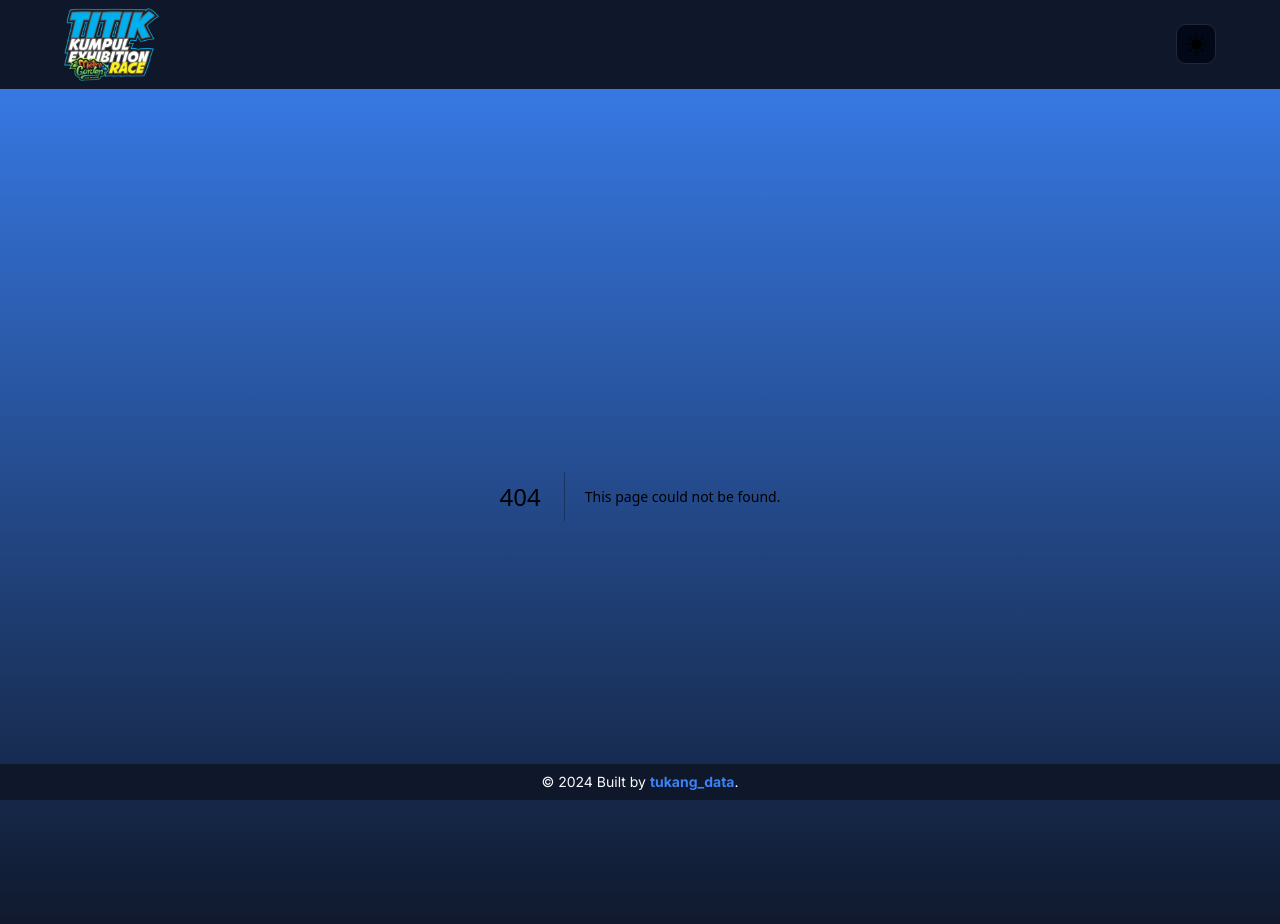
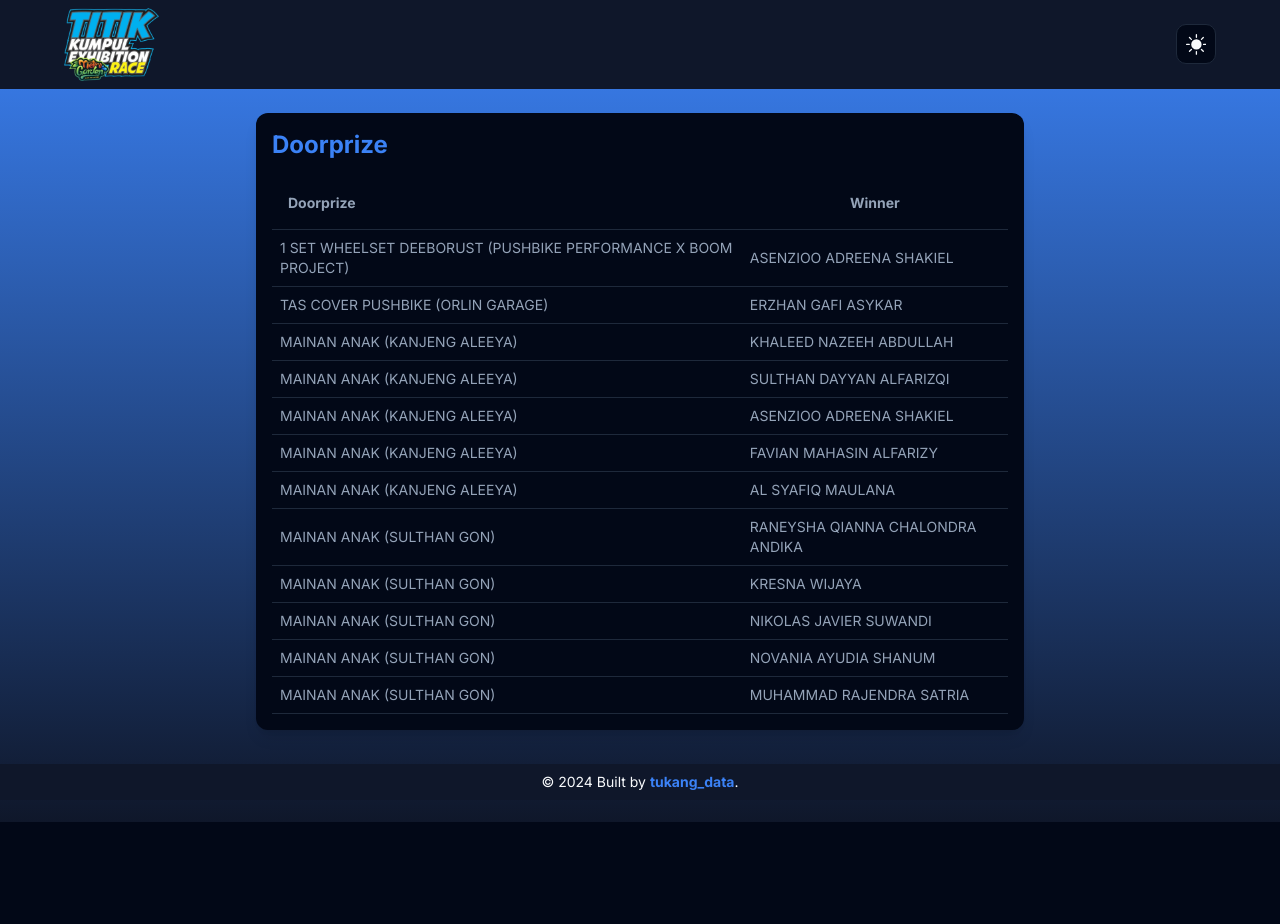
Before and after one commit to thosangs/sigerace, a Next.js app: page /doorprize in a window 1280 px wide. Before the commit this address had no page. Shown: the top 924 px of the page. After the commit the page ends 822 px from the top, so only its background shows below. Built offline with nearby package versions, Linux system fonts and the light colour scheme.

Commit message:
fix: change jadwal

```diff
--- /dev/null
+++ b/app/doorprize/page.tsx
@@ -0,0 +1,36 @@
+import ListDoorprize from "@/lib/doorprize";
+import type { Metadata } from "next";
+
+export const metadata: Metadata = {
+	title: "Doorprize | Titik Kumpul",
+	description:
+		"Jadwal kompetisi Titik Kumpul | Exhibition Race by Pushbike Lampung Academy ~ Metro",
+};
+
+export default function Jadwal() {
+	return (
+		<>
+			<div className="w-full max-w-3xl bg-background rounded-lg shadow-lg p-4 mt-4 mb-12">
+				<h2 className="text-2xl font-bold text-primary mb-4">Doorprize</h2>
+				<div className="overflow-x-auto">
+					<table className="w-full text-muted-foreground text-sm">
+						<thead>
+							<tr className="border-b">
+								<th className="p-4 text-left font-bold whitespace-nowrap">Doorprize</th>
+								<th className="p-4 text-center font-bold whitespace-nowrap">Winner</th>
+							</tr>
+						</thead>
+						<tbody>
+							{ListDoorprize.map((doorprize, index) => (
+								<tr className="border-b" key={index}>
+									<td className="p-2">{doorprize.doorprize}</td>
+									<td className="p-2">{doorprize.winner.toUpperCase()}</td>
+								</tr>
+							))}
+						</tbody>
+					</table>
+				</div>
+			</div>
+		</>
+	);
+}
--- a/app/jadwal/page.tsx
+++ b/app/jadwal/page.tsx
@@ -2,7 +2,7 @@ import listJadwal from "@/lib/jadwal";
 import type { Metadata } from "next";
 
 export const metadata: Metadata = {
-	title: "Titik Kumpul | Jadwal",
+	title: "Jadwal | Titik Kumpul",
 	description:
 		"Jadwal kompetisi Titik Kumpul | Exhibition Race by Pushbike Lampung Academy ~ Metro",
 };
--- a/app/livescore/page.tsx
+++ b/app/livescore/page.tsx
@@ -12,9 +12,9 @@ import Link from "next/link";
 import type { Metadata } from "next";
 
 export const metadata: Metadata = {
-	title: "Titik Kumpul | Livescore",
+	title: "Livescore | Titik Kumpul",
 	description:
-		"Livescore kompetisi Titik Kumpul | Exhibition Race by Pushbike Lampung Academy ~ Metro",
+		"Livescore Kompetisi Titik Kumpul | Exhibition Race by Pushbike Lampung Academy ~ Metro",
 };
 
 const typeStyles = {
--- a/app/page.tsx
+++ b/app/page.tsx
@@ -4,6 +4,7 @@ import {
 	CalendarIcon,
 	ChevronRightIcon,
 	BookIcon,
+	IconGift,
 } from "@/components/ui/icons";
 import Image from "next/image";
 import logo_text_image from "@/public/logo-text.webp";
@@ -57,6 +58,17 @@ export default function Home() {
 					</div>
 					<ChevronRightIcon className="w-6 h-6" />
 				</Link>
+				<Link
+					href="/doorprize"
+					className="bg-background text-secondary-foreground rounded-lg p-4 flex items-center justify-between hover:bg-accent hover:text-accent-foreground focus-visible:outline-none focus-visible:ring-1 focus-visible:ring-ring"
+					prefetch={false}
+				>
+					<div className="flex items-center gap-2">
+						<IconGift className="w-6 h-6" />
+						<span>Doorprize</span>
+					</div>
+					<ChevronRightIcon className="w-6 h-6" />
+				</Link>
 			</nav>
 		</>
 	);
--- a/app/peraturan/page.tsx
+++ b/app/peraturan/page.tsx
@@ -2,7 +2,7 @@ import rules from "@/lib/peraturan";
 import type { Metadata } from "next";
 
 export const metadata: Metadata = {
-	title: "Titik Kumpul | Peraturan",
+	title: "Peraturan | Titik Kumpul",
 	description:
 		"Peraturan umum yang wajib diikuti oleh peserta Titik Kumpul | Exhibition Race by Pushbike Lampung Academy ~ Metro",
 };
--- a/components/ui/icons.tsx
+++ b/components/ui/icons.tsx
@@ -207,3 +207,21 @@ export function IconBaby(props: React.SVGProps<SVGSVGElement>) {
 		</svg>
 	);
 }
+
+export function IconGift(props: React.SVGProps<SVGSVGElement>) {
+	return (
+		<svg
+			fill="none"
+			stroke="currentColor"
+			strokeLinecap="round"
+			strokeLinejoin="round"
+			strokeWidth={2}
+			viewBox="0 0 24 24"
+			height="1em"
+			width="1em"
+			{...props}
+		>
+			<path d="M12 7V20M12 7H8.46429C7.94332 7 7.4437 6.78929 7.07533 6.41421C6.70695 6.03914 6.5 5.53043 6.5 5C6.5 4.46957 6.70695 3.96086 7.07533 3.58579C7.4437 3.21071 7.94332 3 8.46429 3C11.2143 3 12 7 12 7ZM12 7H15.5357C16.0567 7 16.5563 6.78929 16.9247 6.41421C17.293 6.03914 17.5 5.53043 17.5 5C17.5 4.46957 17.293 3.96086 16.9247 3.58579C16.5563 3.21071 16.0567 3 15.5357 3C12.7857 3 12 7 12 7ZM5 12H19V17.8C19 18.9201 19 19.4802 18.782 19.908C18.5903 20.2843 18.2843 20.5903 17.908 20.782C17.4802 21 16.9201 21 15.8 21H8.2C7.07989 21 6.51984 21 6.09202 20.782C5.71569 20.5903 5.40973 20.2843 5.21799 19.908C5 19.4802 5 18.9201 5 17.8V12ZM4.6 12H19.4C19.9601 12 20.2401 12 20.454 11.891C20.6422 11.7951 20.7951 11.6422 20.891 11.454C21 11.2401 21 10.9601 21 10.4V8.6C21 8.03995 21 7.75992 20.891 7.54601C20.7951 7.35785 20.6422 7.20487 20.454 7.10899C20.2401 7 19.9601 7 19.4 7H4.6C4.03995 7 3.75992 7 3.54601 7.10899C3.35785 7.20487 3.20487 7.35785 3.10899 7.54601C3 7.75992 3 8.03995 3 8.6V10.4C3 10.9601 3 11.2401 3.10899 11.454C3.20487 11.6422 3.35785 11.7951 3.54601 11.891C3.75992 12 4.03995 12 4.6 12Z"></path>
+		</svg>
+	);
+}
--- /dev/null
+++ b/lib/doorprize.ts
@@ -0,0 +1,52 @@
+const listDoorprize = [
+	{
+		doorprize: "1 SET WHEELSET DEEBORUST (PUSHBIKE PERFORMANCE X BOOM PROJECT)",
+		winner: "Asenzioo Adreena Shakiel",
+	},
+	{
+		doorprize: "TAS COVER PUSHBIKE (ORLIN GARAGE)",
+		winner: "erzhan gafi asykar",
+	},
+	{
+		doorprize: "MAINAN ANAK (KANJENG ALEEYA)",
+		winner: "Khaleed Nazeeh Abdullah",
+	},
+	{
+		doorprize: "MAINAN ANAK (KANJENG ALEEYA)",
+		winner: "SULTHAN DAYYAN ALFARIZQI",
+	},
+	{
+		doorprize: "MAINAN ANAK (KANJENG ALEEYA)",
+		winner: "Asenzioo Adreena Shakiel",
+	},
+	{
+		doorprize: "MAINAN ANAK (KANJENG ALEEYA)",
+		winner: "Favian Mahasin Alfarizy",
+	},
+	{
+		doorprize: "MAINAN ANAK (KANJENG ALEEYA)",
+		winner: "Al syafiq maulana",
+	},
+	{
+		doorprize: "MAINAN ANAK (SULTHAN GON)",
+		winner: "RANEYSHA QIANNA CHALONDRA ANDIKA",
+	},
+	{
+		doorprize: "MAINAN ANAK (SULTHAN GON)",
+		winner: "KRESNA WIJAYA",
+	},
+	{
+		doorprize: "MAINAN ANAK (SULTHAN GON)",
+		winner: "Nikolas Javier Suwandi",
+	},
+	{
+		doorprize: "MAINAN ANAK (SULTHAN GON)",
+		winner: "Novania Ayudia shanum",
+	},
+	{
+		doorprize: "MAINAN ANAK (SULTHAN GON)",
+		winner: "MUHAMMAD RAJENDRA SATRIA",
+	},
+];
+
+export default listDoorprize;
```
Also changed, not shown: lib/jadwal.ts (+5 -5 lines).
